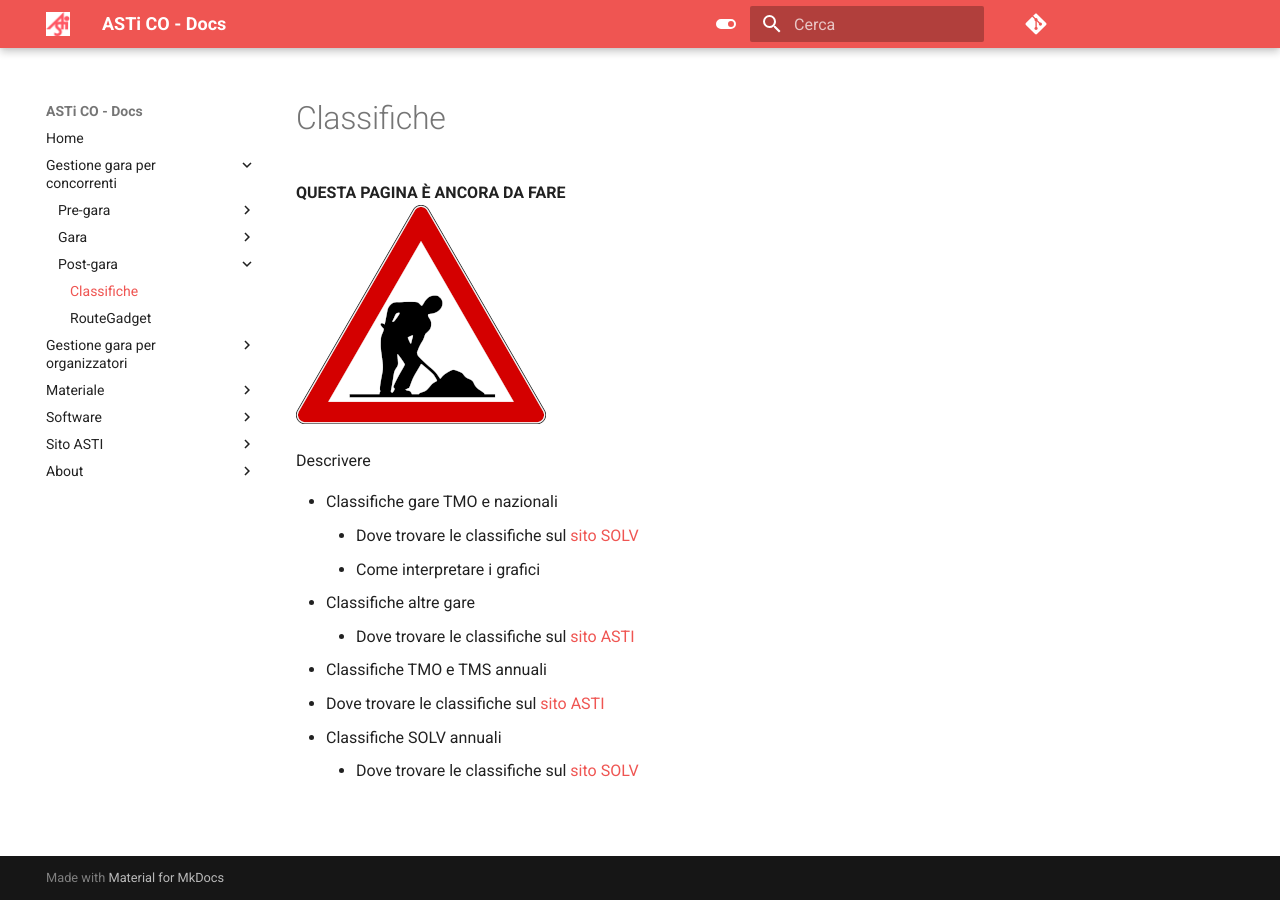
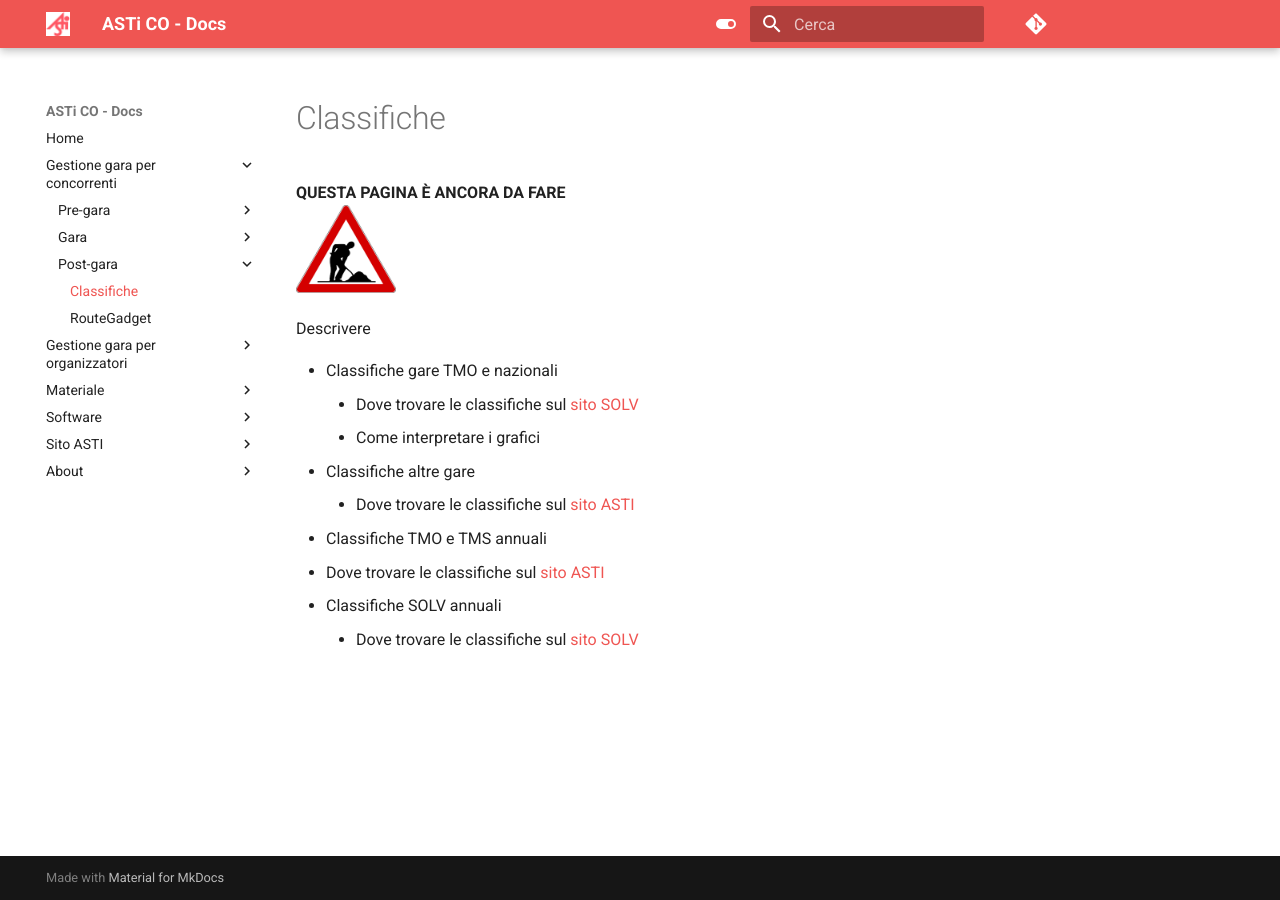
Before and after one commit to asti-co/doc, an MkDocs documentation site: the page built from docs/gestione_gara_conc/postgara/classifiche_conc.md, in a window 1280 px wide. Built offline with MkDocs 1.6.1 and Material for MkDocs 9.7.7, drawn with Linux system fonts in a browser that asks for light colours; comment, search, counter and statistics services are not loaded.

Commit message:
varie formattazioni

```diff
--- a/docs/gestione_gara_conc/postgara/classifiche_conc.md
+++ b/docs/gestione_gara_conc/postgara/classifiche_conc.md
@@ -1,5 +1,5 @@
 **QUESTA PAGINA È ANCORA DA FARE**
-![Lavori in corso](../../img/lavori_in_corso.png)
+![Lavori in corso](../../img/lavori_in_corso.png){width=100px}
 
 Descrivere
 
```
